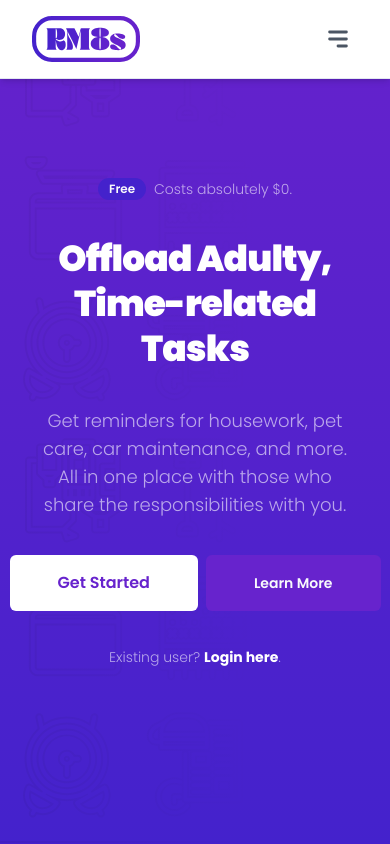
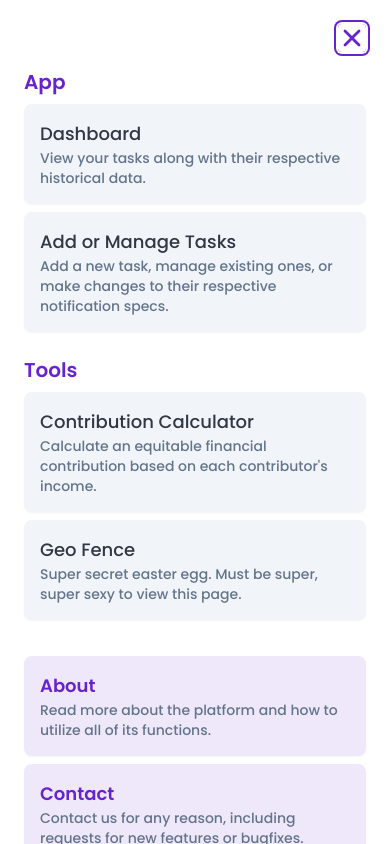
Before and after one commit to BrodyMacfarlane/roommates-webapp, a Next.js app in the folder frontend/: page / in a window 390 px wide. Both pictures are taken after a click on the button 338 px from the left and 38 px from the top of the page. Built offline with nearby package versions, Linux system fonts and the light colour scheme.

Commit message:
add mobile nav sheet

```diff
--- a/frontend/src/app/globals.css
+++ b/frontend/src/app/globals.css
@@ -41,7 +41,7 @@
     --background: 222.2 84% 4.9%;
     --foreground: 210 40% 98%;
 
-    --card: 210 80% 8.9%;
+    --card: 238 57% 12%;
     --card-foreground: 210 40% 98%;
 
     --popover: 222.2 84% 4.9%;
--- a/frontend/src/components/Navbar.tsx
+++ b/frontend/src/components/Navbar.tsx
@@ -5,6 +5,7 @@ import { Button, buttonVariants } from '@/components/ui/button'
 import { cn } from '@/lib/utils'
 import NavLinks from '@/components/nav/NavLinks'
 import { HiMenuAlt3 } from 'react-icons/hi'
+import MenuSheet from '@/components/sheets/MenuSheet'
 
 export default function Navbar() {
   return (
@@ -38,13 +39,9 @@ export default function Navbar() {
             <ThemeToggle />
           </div>
         </div>
-        <Button
-          variant="ghost"
-          size="icon"
-          className="flex justify-center items-center md:hidden"
-        >
-          <HiMenuAlt3 className="w-7 h-7 text-gray-600 hover:text-primary dark:text-white" />
-        </Button>
+        <div className="md:hidden">
+          <MenuSheet />
+        </div>
       </div>
     </nav>
   )
--- /dev/null
+++ b/frontend/src/components/sheets/MenuSheet.tsx
@@ -0,0 +1,89 @@
+import { HiMenuAlt3 } from 'react-icons/hi'
+
+import { cn } from '@/lib/utils'
+import {
+  Sheet,
+  SheetTrigger,
+  SheetContent,
+  SheetDescription,
+  SheetHeader,
+  SheetFooter,
+  SheetClose,
+  SheetTitle,
+} from '@/components/ui/sheet'
+import { Button, buttonVariants } from '@/components/ui/button'
+import navigation from '@/data/navigation.json'
+import Link from 'next/link'
+import { Card } from '../ui/card'
+
+export default function MenuSheet() {
+  return (
+    <Sheet>
+      <SheetTrigger asChild>
+        <Button
+          variant="ghost"
+          size="icon"
+          className="flex justify-center items-center"
+        >
+          <HiMenuAlt3 className="w-7 h-7 text-gray-600 hover:text-primary dark:text-white" />
+        </Button>
+      </SheetTrigger>
+      <SheetContent>
+        <SheetHeader>
+          <SheetTitle></SheetTitle>
+          <SheetDescription></SheetDescription>
+        </SheetHeader>
+        <div className="py-9">
+          <div className="space-y-6">
+            {navigation.desktop.navbar.menus.map((navMenu) => (
+              <div className="space-y-2" key={navMenu.name}>
+                <p className="font-semibold text-xl text-primary">
+                  {navMenu.name}
+                </p>
+                <div className="space-y-6">
+                  {navMenu.links.map((navLink) => (
+                    <Link
+                      key={navLink.name}
+                      href={navLink.href}
+                      className="w-full"
+                    >
+                      <Card className="p-4 my-2">
+                        <p className="w-full text-lg">{navLink.name}</p>
+                        <p className="text-muted-foreground text-sm">
+                          {navLink.description}
+                        </p>
+                      </Card>
+                    </Link>
+                  ))}
+                </div>
+              </div>
+            ))}
+          </div>
+          <div className="space-y-2 mt-9">
+            {navigation.desktop.navbar.links.map((navLink) => (
+              <div key={navLink.name}>
+                <Link key={navLink.name} href={navLink.href} className="w-full">
+                  <Card className="bg-primary/10">
+                    <div className="p-4">
+                      <p className="w-full text-lg font-semibold text-primary">
+                        {navLink.name}
+                      </p>
+                      <p className="w-full text-sm text-muted-foreground">
+                        {navLink.description}
+                      </p>
+                    </div>
+                  </Card>
+                </Link>
+              </div>
+            ))}
+          </div>
+        </div>
+        <SheetFooter>
+          {/* <SheetClose asChild>
+            <Button type="submit">Save changes</Button>
+          </SheetClose> */}
+        </SheetFooter>
+      </SheetContent>
+    </Sheet>
+  )
+}
--- a/frontend/src/components/ui/dialog.tsx
+++ b/frontend/src/components/ui/dialog.tsx
@@ -5,6 +5,7 @@ import * as DialogPrimitive from '@radix-ui/react-dialog'
 import { X } from 'lucide-react'
 
 import { cn } from '@/lib/utils'
+import { HiX } from 'react-icons/hi'
 
 const Dialog = DialogPrimitive.Root
 
@@ -44,8 +45,8 @@ const DialogContent = React.forwardRef<
       {...props}
     >
       {children}
-      <DialogPrimitive.Close className="absolute right-4 top-4 rounded-sm opacity-70 ring-offset-background transition-opacity hover:opacity-100 focus:outline-none focus:ring-2 focus:ring-ring focus:ring-offset-2 disabled:pointer-events-none data-[state=open]:bg-accent data-[state=open]:text-muted-foreground">
-        <X className="h-6 w-6" />
+      <DialogPrimitive.Close className="absolute right-6 top-6 rounded-sm ring-offset-background transition-colors text-primary hover:text-roommates-blue-hover focus:outline-none focus:ring-2 focus:ring-ring focus:ring-offset-2 disabled:pointer-events-none data-[state=open]:bg-accent data-[state=open]:text-muted-foreground">
+        <HiX className="h-7 w-7" />
         <span className="sr-only">Close</span>
       </DialogPrimitive.Close>
     </DialogPrimitive.Content>
--- a/frontend/src/components/ui/sheet.tsx
+++ b/frontend/src/components/ui/sheet.tsx
@@ -6,6 +6,7 @@ import { cva, type VariantProps } from 'class-variance-authority'
 import { X } from 'lucide-react'
 
 import { cn } from '@/lib/utils'
+import { HiX } from 'react-icons/hi'
 
 const Sheet = SheetPrimitive.Root
 
@@ -41,9 +42,9 @@ const sheetVariants = cva(
         top: 'inset-x-0 top-0 border-b data-[state=closed]:slide-out-to-top data-[state=open]:slide-in-from-top',
         bottom:
           'inset-x-0 bottom-0 border-t data-[state=closed]:slide-out-to-bottom data-[state=open]:slide-in-from-bottom',
-        left: 'inset-y-0 left-0 h-full w-full data-[state=closed]:slide-out-to-left data-[state=open]:slide-in-from-left sm:max-w-sm md:max-w-md lg:max-w-lg xl:max-w-xl',
+        left: 'inset-y-0 left-0 h-full w-full data-[state=closed]:slide-out-to-left data-[state=open]:slide-in-from-left sm:max-w-md lg:max-w-lg xl:max-w-xl',
         right:
-          'inset-y-0 right-0 h-full w-full data-[state=closed]:slide-out-to-right data-[state=open]:slide-in-from-right sm:max-w-sm md:max-w-md lg:max-w-lg xl:max-w-xl',
+          'inset-y-0 right-0 h-full w-full data-[state=closed]:slide-out-to-right data-[state=open]:slide-in-from-right sm:max-w-md lg:max-w-lg xl:max-w-xl',
       },
     },
     defaultVariants: {
@@ -68,8 +69,8 @@ const SheetContent = React.forwardRef<
       {...props}
     >
       {children}
-      <SheetPrimitive.Close className="absolute right-4 top-4 rounded-sm opacity-70 ring-offset-background transition-opacity hover:opacity-100 focus:outline-none focus:ring-2 focus:ring-ring focus:ring-offset-2 disabled:pointer-events-none data-[state=open]:bg-secondary">
-        <X className="h-6 w-6" />
+      <SheetPrimitive.Close className="absolute right-6 top-6 rounded-sm ring-offset-background transition-colors text-primary hover:text-roommates-blue-hover focus:outline-none focus:ring-2 focus:ring-ring focus:ring-offset-2 disabled:pointer-events-none data-[state=open]:bg-secondary">
+        <HiX className="h-7 w-7" />
         <span className="sr-only">Close</span>
       </SheetPrimitive.Close>
     </SheetPrimitive.Content>
@@ -111,7 +112,10 @@ const SheetTitle = React.forwardRef<
 >(({ className, ...props }, ref) => (
   <SheetPrimitive.Title
     ref={ref}
-    className={cn('text-lg font-semibold text-foreground', className)}
+    className={cn(
+      'text-xl md:text-2xl font-semibold text-foreground',
+      className
+    )}
     {...props}
   />
 ))
--- a/frontend/src/components/ui/toast.tsx
+++ b/frontend/src/components/ui/toast.tsx
@@ -4,6 +4,7 @@ import { cva, type VariantProps } from 'class-variance-authority'
 import { X } from 'lucide-react'
 
 import { cn } from '@/lib/utils'
+import { HiX } from 'react-icons/hi'
 
 const ToastProvider = ToastPrimitives.Provider
 
@@ -75,13 +76,13 @@ const ToastClose = React.forwardRef<
   <ToastPrimitives.Close
     ref={ref}
     className={cn(
-      'absolute right-2 top-2 rounded-md p-1 text-foreground/50 opacity-0 transition-opacity hover:text-foreground focus:opacity-100 focus:outline-none focus:ring-2 group-hover:opacity-100 group-[.destructive]:text-red-300 group-[.destructive]:hover:text-red-50 group-[.destructive]:focus:ring-red-400 group-[.destructive]:focus:ring-offset-red-600',
+      'absolute right-2 top-2 rounded-md p-1 opacity-0 transition-opacity text-primary hover:text-roommates-blue-hover focus:opacity-100 focus:outline-none focus:ring-2 group-hover:opacity-100 group-[.destructive]:text-red-300 group-[.destructive]:hover:text-red-50 group-[.destructive]:focus:ring-red-400 group-[.destructive]:focus:ring-offset-red-600',
       className
     )}
     toast-close=""
     {...props}
   >
-    <X className="h-6 w-6" />
+    <HiX className="h-7 w-7" />
   </ToastPrimitives.Close>
 ))
 ToastClose.displayName = ToastPrimitives.Close.displayName
--- a/frontend/src/data/navigation.json
+++ b/frontend/src/data/navigation.json
@@ -38,11 +38,13 @@
       "links": [
         {
           "name": "About",
-          "href": "/about"
+          "href": "/about",
+          "description": "Read more about the platform and how to utilize all of its functions."
         },
         {
           "name": "Contact",
-          "href": "/contact"
+          "href": "/contact",
+          "description": "Contact us for any reason, including requests for new features or bugfixes."
         }
       ]
     },
```
